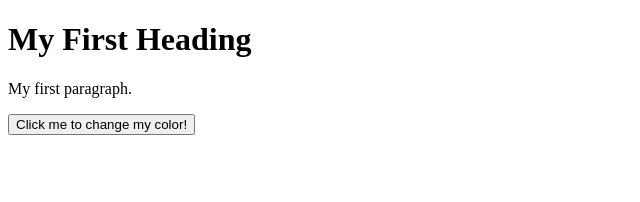
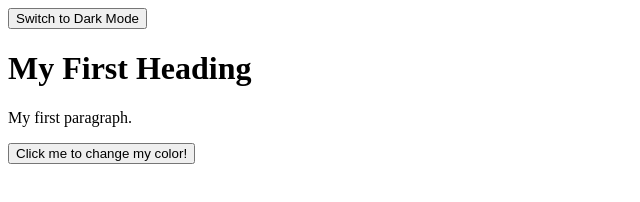
Before and after one commit to trufeats/ineedtoread, a plain HTML site: page index.html in a window 1280 px wide. Shown: the whole page, without its empty margins (0-640 px from the left). Drawn offline with Linux system fonts and the light colour scheme.

Commit message:
Update index.html

```diff
--- a/index.html
+++ b/index.html
@@ -5,6 +5,7 @@
 </head>
 <body>
 
+<button id="themeToggle">Switch to Dark Mode</button>
 <h1>My First Heading</h1>
 <p>My first paragraph.</p>
 <button id="colorButton">Click me to change my color!</button>
```
